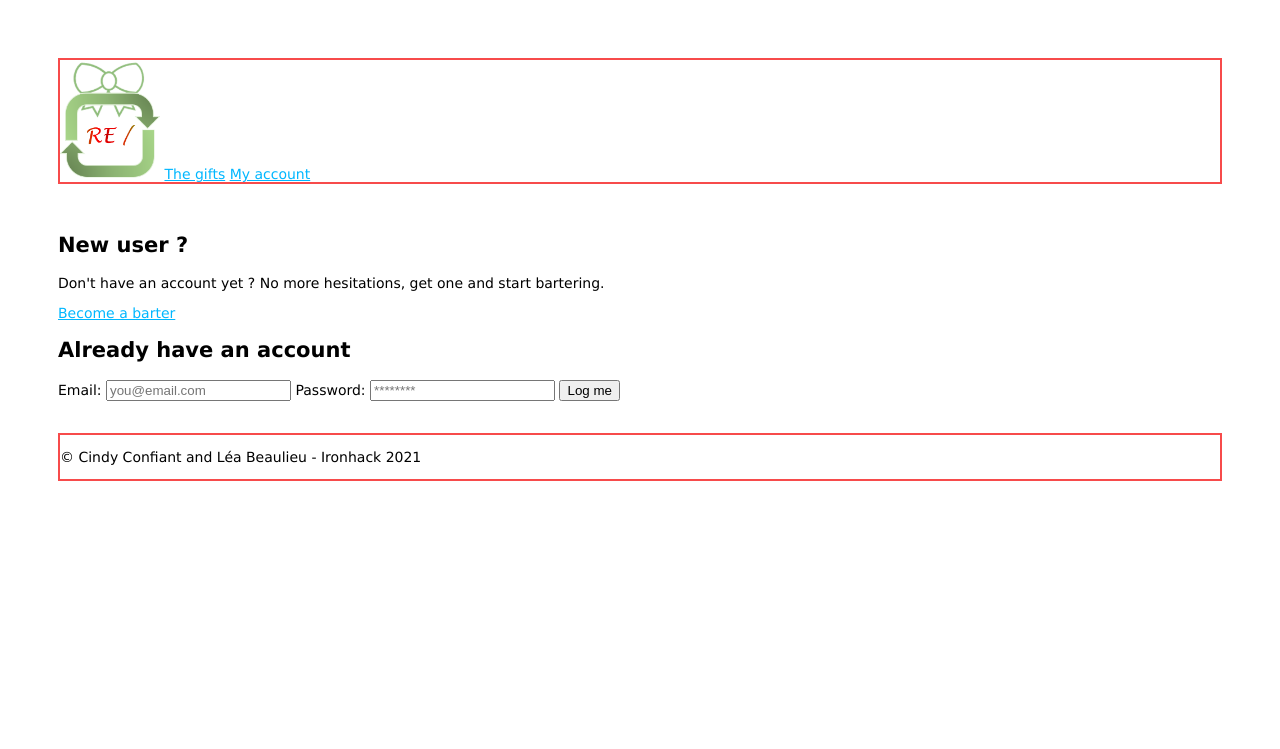
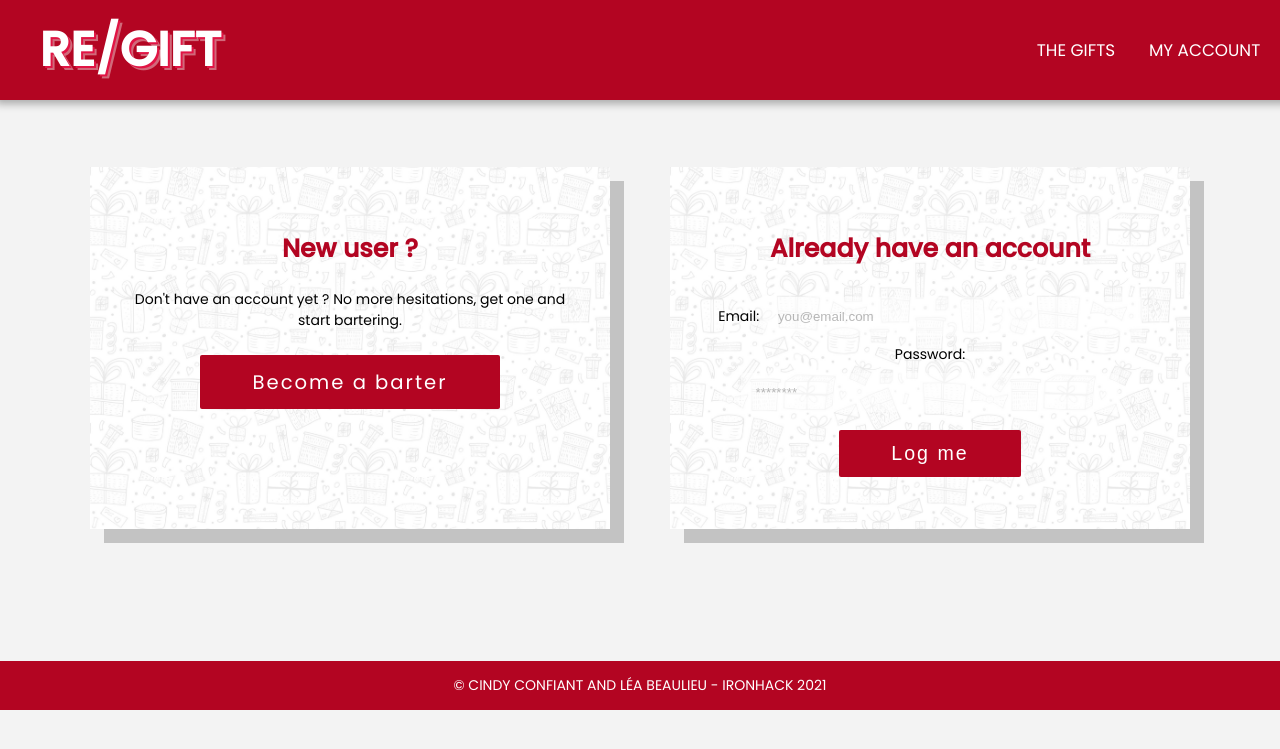
Before and after one commit to lea-beaulieu/re-gift, a Node server app: page /login in a window 1280 px wide. Shown: the top 749 px of the page. Run offline with Node 20, Linux system fonts and the light colour scheme; some libraries are stand-ins or nearby versions.

Commit message:
merged with cindy changes

```diff
--- a/public/stylesheets/style.css
+++ b/public/stylesheets/style.css
@@ -1,37 +1,226 @@
+@import url('https://fonts.googleapis.com/css2?family=Poppins:wght@400;500&display=swap');
 body {
-  padding: 50px;
-  font: 14px "Lucida Grande", Helvetica, Arial, sans-serif;
+    margin: 0;
+    justify-content: center;
+    align-items: center;
+    font: 14px "Lucida Grande", Helvetica, Arial, sans-serif;
+    background: rgb(243, 243, 243);
+    position: relative;
+    font-family: 'Poppins', sans-serif;
 }
 
 a {
-  color: #00b7ff;
+    text-decoration: none;
+    color: inherit;
 }
 
 h1 {
-  color: 15px;
+    color: 15px;
 }
 
-/* Style pour mieux visualiser le code uniquement */
-nav {
-  border: 2px solid #f51515c4;
+main {
+    padding-top: 6%;
 }
 
-footer {
-  border: 2px solid #f51515c4;
+#gifts img {
+    width: 50px;
+}
+
+img {
+    width: 100px;
+}
+
+
+/*
+#     #    #    #     #    ######     #    ######
+ ##    #   # #   #     #    #     #   # #   #     #
+ # #   #  #   #  #     #    #     #  #   #  #     #
+ #  #  # #     # #     #    ######  #     # ######
+ #   # # #######  #   #     #     # ####### #   #
+ #    ## #     #   # #      #     # #     # #    #
+ #     # #     #    #       ######  #     # #     #
+ Style pour mieux visualiser le code uniquement */
+
+nav {
+    display: flex;
+    justify-content: space-between;
+    align-items: center;
+    position: fixed;
+    padding: 1em;
+    width: 100vw;
+    background: rgb(179, 5, 34);
+    /*#ff4444*/
+    box-shadow: 0 0 8px 4px rgba(0, 0, 0, 0.3);
+}
+
+nav>h1 {
+    margin: 0;
+    color: #ffffff;
+    text-transform: uppercase;
+    font-size: 3rem;
+    text-shadow: 2px 2px 0px rgb(225, 20, 68), 4px 4px 0px rgba(255, 255, 255, 0.4);
+    padding-left: 2%;
+}
+
+.logo {
+    display: inline-block;
+}
+
+
+/*
+.logo img {
+    max-width: 100%;
+    height: auto;
+}
+*/
+
+.menu-item {
+    display: inline-block;
+    margin-left: 30px;
+}
+
+.menu-item a {
+    font-weight: 400;
+    font-size: 120%;
+    color: #ffffff;
+    text-transform: uppercase;
+    cursor: pointer;
+    transition: all 200ms linear;
+}
+
+.menu-item p {
+    display: block;
+    font-weight: 100;
+    font-size: 100%;
+    color: #d6d6d6;
+    margin-right: 30px;
+    font-style: italic;
+}
+
+
+/* Surlignage des liens du menu */
+
+.menu-item a:hover {
+    background-color: #144d2b;
+}
+
+#nav img {
+    width: 100px;
 }
 
 #accueil img {
-  width: 500px;
+    width: 500px;
+    height: auto;
 }
 
-#nav img {
-  width: 100px;
+
+/*
+ ####### ####### ####### ####### ####### ######
+ #       #     # #     #    #    #       #     #
+ #       #     # #     #    #    #       #     #
+ #####   #     # #     #    #    #####   ######
+ #       #     # #     #    #    #       #   #
+ #       #     # #     #    #    #       #    #
+ #       ####### #######    #    ####### #     #
+ */
+
+footer {
+    position: absolute;
+    background: rgb(179, 5, 34);
+    text-align: center;
+    color: white;
+    width: 100vw;
+    display: flex;
+    justify-content: center;
+    align-items: center;
+    text-transform: uppercase;
+    font-size: 100%;
 }
 
-#gifts img {
-  width: 50px;
+.container-auth {
+    display: flex;
+    flex-flow: row wrap;
+    justify-content: center;
+    gap: 60px;
+    margin: 90px;
 }
 
-img {
-  width: 100px;
+
+/*
+######  ####### #     #     #####  ###  #####  #     #    #     # ######
+#     # #     #  #   #     #     #  #  #     # ##    #    #     # #     #
+#     # #     #   # #      #        #  #       # #   #    #     # #     #
+######  #     #    #        #####   #  #  #### #  #  #    #     # ######
+#     # #     #   # #            #  #  #     # #   # #    #     # #
+#     # #     #  #   #     #     #  #  #     # #    ##    #     # #
+######  ####### #     #     #####  ###  #####  #     #     #####  #
+*/
+
+.box-auth {
+    text-align: center;
+    padding: 3em;
+    background: white;
+    flex: 1;
+    box-shadow: 1em 1em 0 0 rgba(0, 0, 0, .2);
+    background: url("/images/giftbg.jpeg");
+    background-size: 50%;
+    background-position: center;
+    /*box-sizing: border-box;*/
 }
+
+.box-auth button {
+    margin: 10px 0;
+    padding: 10px 50px;
+    display: inline-block;
+    box-sizing: border-box;
+    font-size: 140%;
+    letter-spacing: 2px;
+    color: #fff;
+    text-decoration: none;
+    border: 2px solid transparent;
+    border-radius: 2px;
+    background: rgb(179, 5, 34);
+    transition: linear 0.3s;
+    white-space: pre-line;
+}
+
+.box-auth button:hover {
+    color: rgba(179, 5, 34, 0.8);
+    border: 2px solid rgba(179, 5, 34, 0.8);
+    background: none;
+}
+
+.box-auth h2 {
+    font-size: 180%;
+    color: rgb(179, 5, 34);
+}
+
+.box-auth a {
+    margin: 10px 0;
+    padding: 10px 50px;
+    display: inline-block;
+    box-sizing: border-box;
+    font-size: 140%;
+    letter-spacing: 2px;
+    color: #fff;
+    text-decoration: none;
+    border: 2px solid transparent;
+    border-radius: 2px;
+    background: rgb(179, 5, 34);
+    transition: linear 0.3s;
+}
+
+.box-auth a:hover {
+    color: rgba(179, 5, 34, 0.8);
+    border: 2px solid rgba(179, 5, 34, 0.8);
+    background: none;
+}
+
+input {
+    background-color: white;
+    opacity: 0.5;
+    border: none;
+    padding: 12px 15px;
+    margin: 8px 0;
+    width: 80%;
+}
--- a/views/auth/login.hbs
+++ b/views/auth/login.hbs
@@ -1,11 +1,13 @@
-<div>
+<div class="container-auth">
+
+<div class="box-auth">
   <h2>New user ?</h2>
   <p>Don't have an account yet ? No more hesitations, get one and start bartering.</p>
   <a href="/signup">Become a barter</a>
 </div>
 
 
-<div>
+<div class="box-auth">
     <h2>Already have an account</h2>
 
 <form action="/login" method="POST">
--- a/views/layout.hbs
+++ b/views/layout.hbs
@@ -11,14 +11,31 @@
 
    <body>
       <nav id="nav">
-        <a href="/"><img src="/images/logo.png" alt="logo"/></a>
+                 {{!--
+        <a href="/"><img src="/images/logo.png" alt="logo" class="logo"></a>
+        --}}
+
+        <h1> <a href="/"> RE/GIFT </a></h1>
+
+          <ul class="menu">
+
+            <li class="menu-item">
             <a href="/gifts">The gifts</a>
+            </li>
+
+            <li class="menu-item">
             <a href="/login">My account</a>
+            </li>
+
+            <li class="menu-item">
             {{#if userInSession }}
             <a href="/logout">Log out</a>
             <p>Hello {{userInSession.firstname}}</p>
             {{/if}}
-      </nav><br><br>
+            </li>
+
+          </ul>
+      </nav>
 
       <main>
         {{{body}}}
```
Also changed, not shown: views/user/status.hbs (added, +52 -0 lines), public/images/giftbg.jpeg (added), 1 other file. Lines whose indentation alone changed are shown as unchanged.
